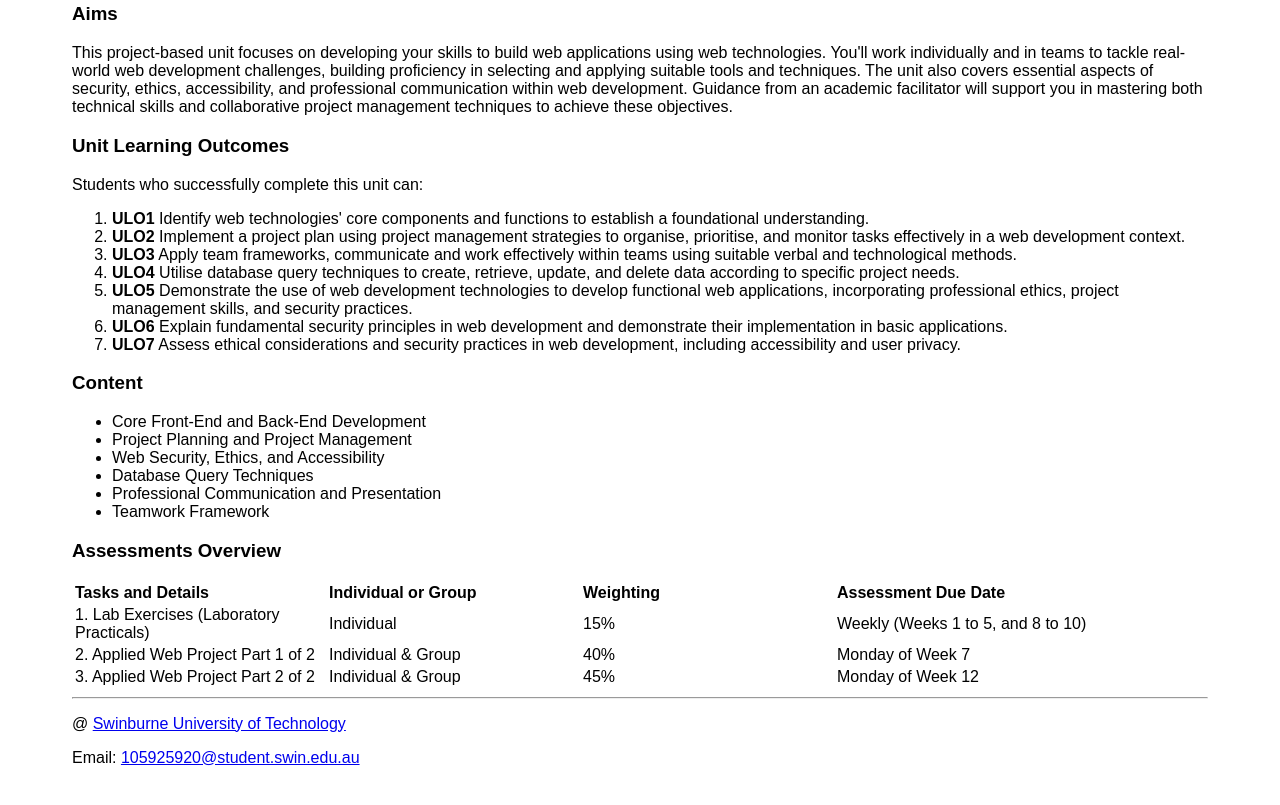
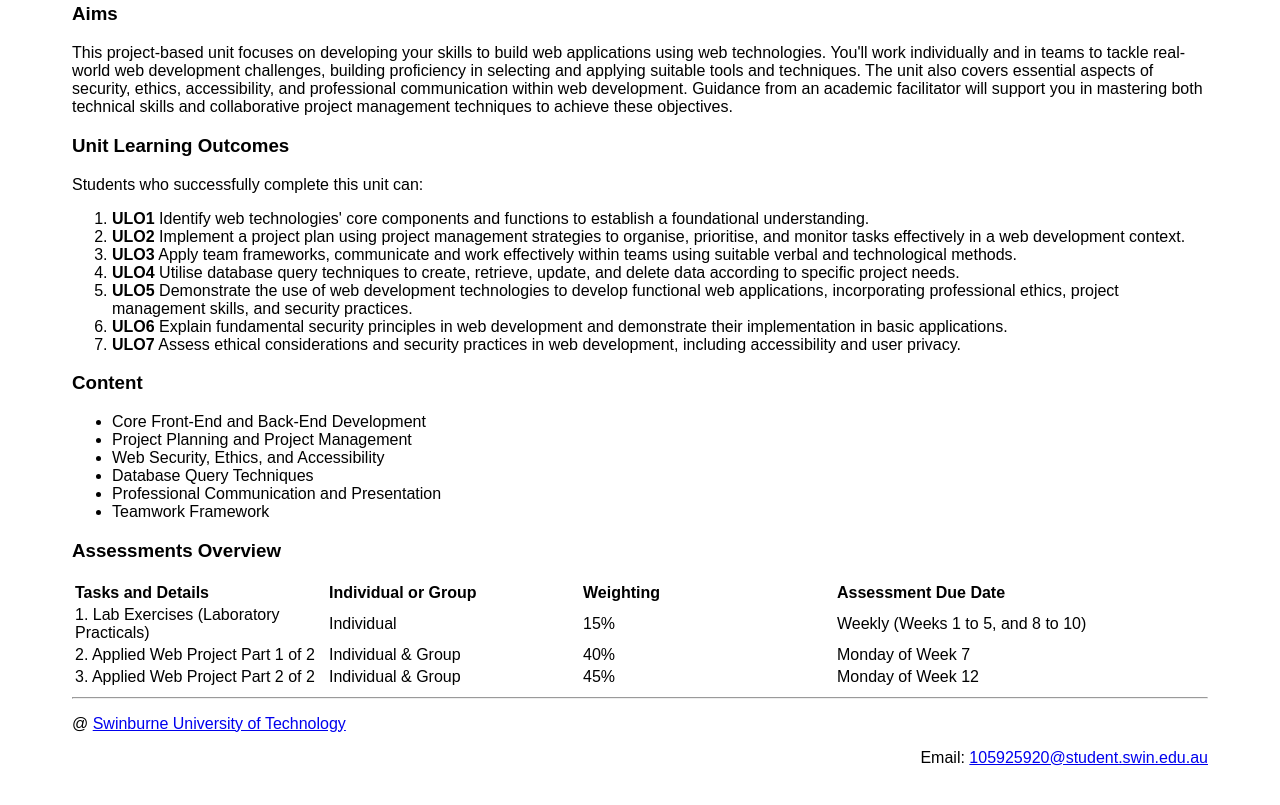
Before and after one commit to 105925920/64638-lab002, a plain HTML site: page index.html in a window 1280 px wide. Shown: the part 368-1173 px from the top of the page. Drawn offline with Linux system fonts and the light colour scheme.

Commit message:
Make the email right aligned

```diff
--- a/index.html
+++ b/index.html
@@ -84,7 +84,7 @@ their implementation in basic applications.</li>
     <footer> <!--Footer-->
         <hr> <!--Include that line-->
         <p>@ <a href="https://www.swinburne.edu.au/">Swinburne University of Technology</a></p>
-        <p>Email: <a href="mailto:105925920@student.swin.edu.au">105925920@student.swin.edu.au</a></p>
+        <p style="text-align: right;">Email: <a href="mailto:105925920@student.swin.edu.au">105925920@student.swin.edu.au</a></p>
     </footer>
 </body>
 </html>
```
